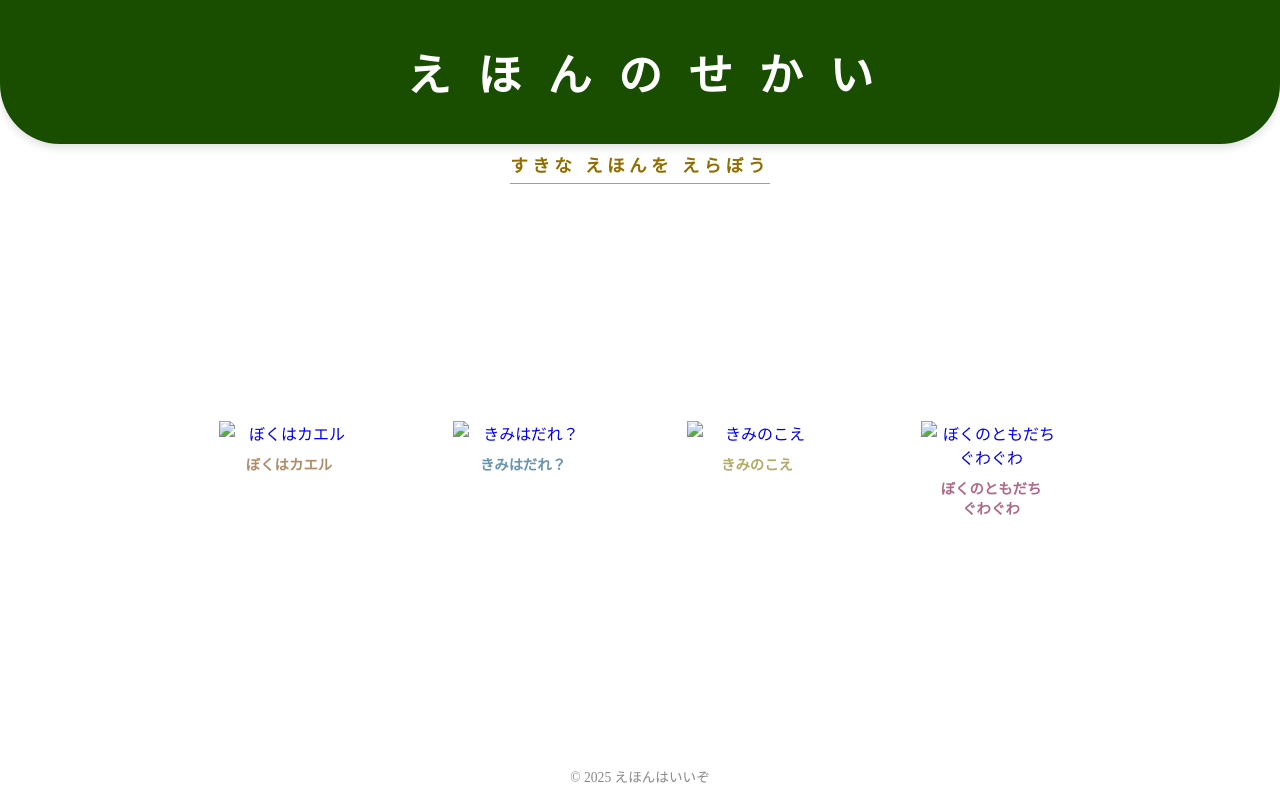
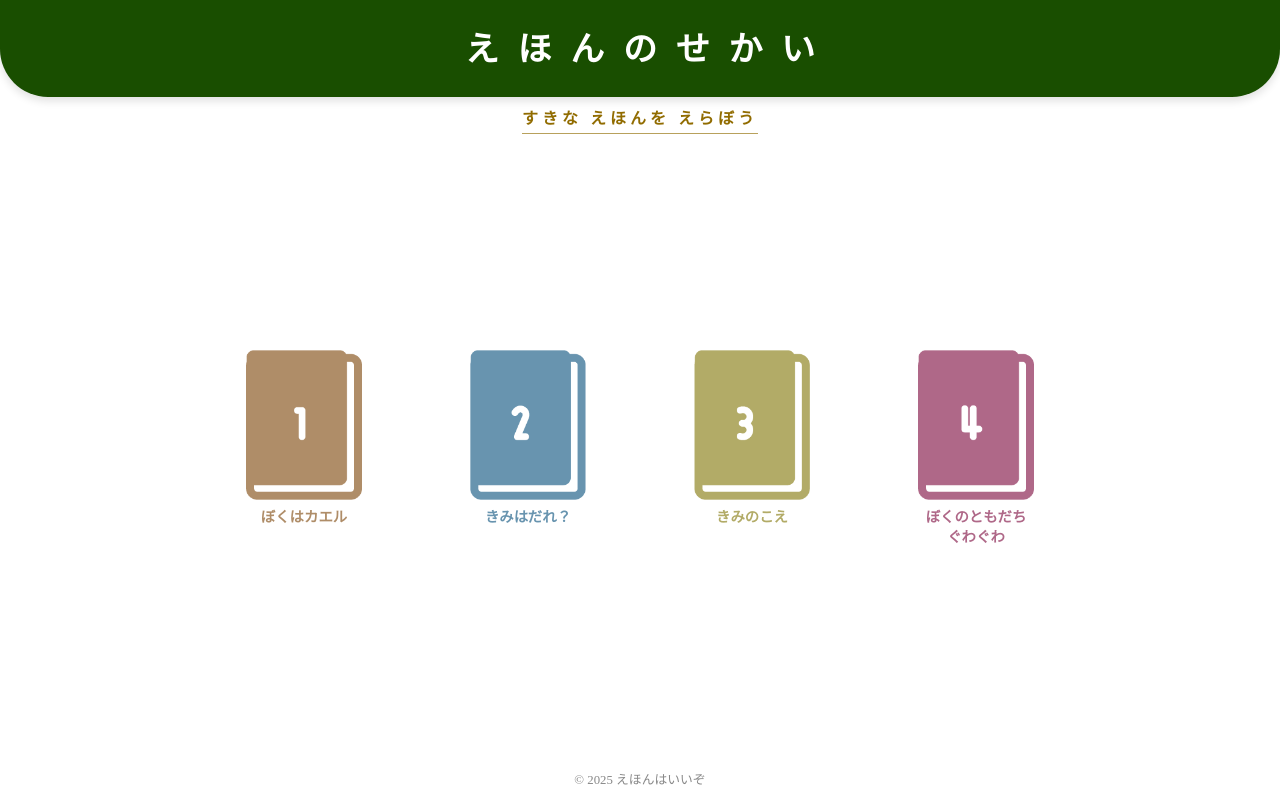
Before and after one commit to otahana/ehon-no-sekai, a plain HTML site: page title.html in a window 1280 px wide. Drawn offline with Linux system fonts and the light colour scheme; a web font is replaced by a local one.

Commit message:
Update title.html

```diff
--- a/title.html
+++ b/title.html
@@ -15,8 +15,10 @@
         }
 
         html, body {
+            width: 100%;
+            height: 100vh;
             height: 100dvh;
-            overflow: hidden; /* スクロールさせずに1画面に収める */
+            overflow: hidden;
             background-color: #ffffff;
             text-align: center;
             font-family: "Kiwi Maru", serif;
@@ -31,32 +33,32 @@
 
         header {
             background-color: #194E00;
-            padding: clamp(24px, 5vh, 48px) 16px;
+            padding: 22px 16px 26px;
             box-shadow: 0 4px 8px rgba(11, 11, 11, 0.12);
-            border-bottom-left-radius: 60px;
-            border-bottom-right-radius: 60px;
+            border-bottom-left-radius: 48px;
+            border-bottom-right-radius: 48px;
             flex-shrink: 0;
         }
 
         h1 {
             color: #fff;
-            font-size: clamp(26px, 4.5vw, 44px);
-            letter-spacing: 0.6em;
-            padding-left: 0.6em; /* letter-spacing分の左右バランス補正 */
+            font-size: clamp(22px, 3.6vw, 34px);
+            letter-spacing: 0.55em;
+            padding-left: 0.55em;
         }
 
         .subtitle-section {
-            padding: 1vh 16px 0;
+            padding-top: 8px;
             flex-shrink: 0;
         }
 
         p.subtitle {
-            font-size: clamp(16px, 2.2vh, 22px);
+            font-size: clamp(15px, 2vh, 20px);
             color: #916C00;
             letter-spacing: 0.25em;
             border-bottom: 1.8px solid #916d00a3;
             display: inline-block;
-            padding-bottom: 6px;
+            padding-bottom: 4px;
             font-weight: 700;
         }
 
@@ -76,23 +78,23 @@
             align-items: flex-start;
             gap: clamp(20px, 5vw, 72px);
             width: 100%;
-            max-width: 1000px;
+            max-width: 960px;
         }
 
         .book-menu a {
             text-decoration: none;
             text-align: center;
             flex: 1;
-            max-width: 170px;
+            max-width: 160px;
             display: flex;
             flex-direction: column;
             align-items: center;
         }
 
         .book-img {
-            width: min(140px, 18vh);
-            height: auto;
-            max-height: 24vh;
+            width: auto;
+            height: 22vh;
+            max-height: 150px;
             object-fit: contain;
             transition: transform 0.25s ease;
         }
@@ -103,10 +105,10 @@
 
         .book-title {
             display: block;
-            margin-top: 10px;
-            font-size: clamp(13px, 1.8vh, 16px);
+            margin-top: 8px;
+            font-size: clamp(13px, 1.8vh, 15px);
             font-weight: bold;
-            line-height: 1.4;
+            line-height: 1.35;
         }
 
         .title-green { color: #AF8D68; }
@@ -115,15 +117,15 @@
         .title-orange { color: #AF6888; }
 
         footer {
-            padding: 10px 16px 14px;
-            font-size: 0.85rem;
+            padding: 6px 16px 12px;
+            font-size: 0.8rem;
             color: #888;
             flex-shrink: 0;
         }
 
         #continue-btn-container a {
             display: inline-block;
-            padding: 10px 28px;
+            padding: 10px 30px;
             background-color: #194E00;
             color: #fff;
             text-decoration: none;
@@ -131,7 +133,7 @@
             font-weight: bold;
             font-size: 14px;
             box-shadow: 2px 2px 6px rgba(0, 0, 0, 0.2);
-            margin-bottom: 8px;
+            margin-bottom: 6px;
         }
     </style>
 </head>
@@ -148,19 +150,19 @@
         <section class="menu-section">
             <div class="book-menu">
                 <a href="book01.html">
-                    <img src="1x/book01.png" alt="ぼくはカエル" class="book-img">
+                    <img src="img/1x/book01.png" alt="ぼくはカエル" class="book-img">
                     <span class="book-title title-green">ぼくはカエル</span>
                 </a>
                 <a href="book02.html">
-                    <img src="1x/book02.png" alt="きみはだれ？" class="book-img">
+                    <img src="img/1x/book02.png" alt="きみはだれ？" class="book-img">
                     <span class="book-title title-blue">きみはだれ？</span>
                 </a>
                 <a href="book03.html">
-                    <img src="1x/book03.png" alt="きみのこえ" class="book-img">
+                    <img src="img/1x/book03.png" alt="きみのこえ" class="book-img">
                     <span class="book-title title-pink">きみのこえ</span>
                 </a>
                 <a href="book04.html">
-                    <img src="1x/book04.png" alt="ぼくのともだち ぐわぐわ" class="book-img">
+                    <img src="img/1x/book04.png" alt="ぼくのともだち ぐわぐわ" class="book-img">
                     <span class="book-title title-orange">ぼくのともだち<br>ぐわぐわ</span>
                 </a>
             </div>
```
